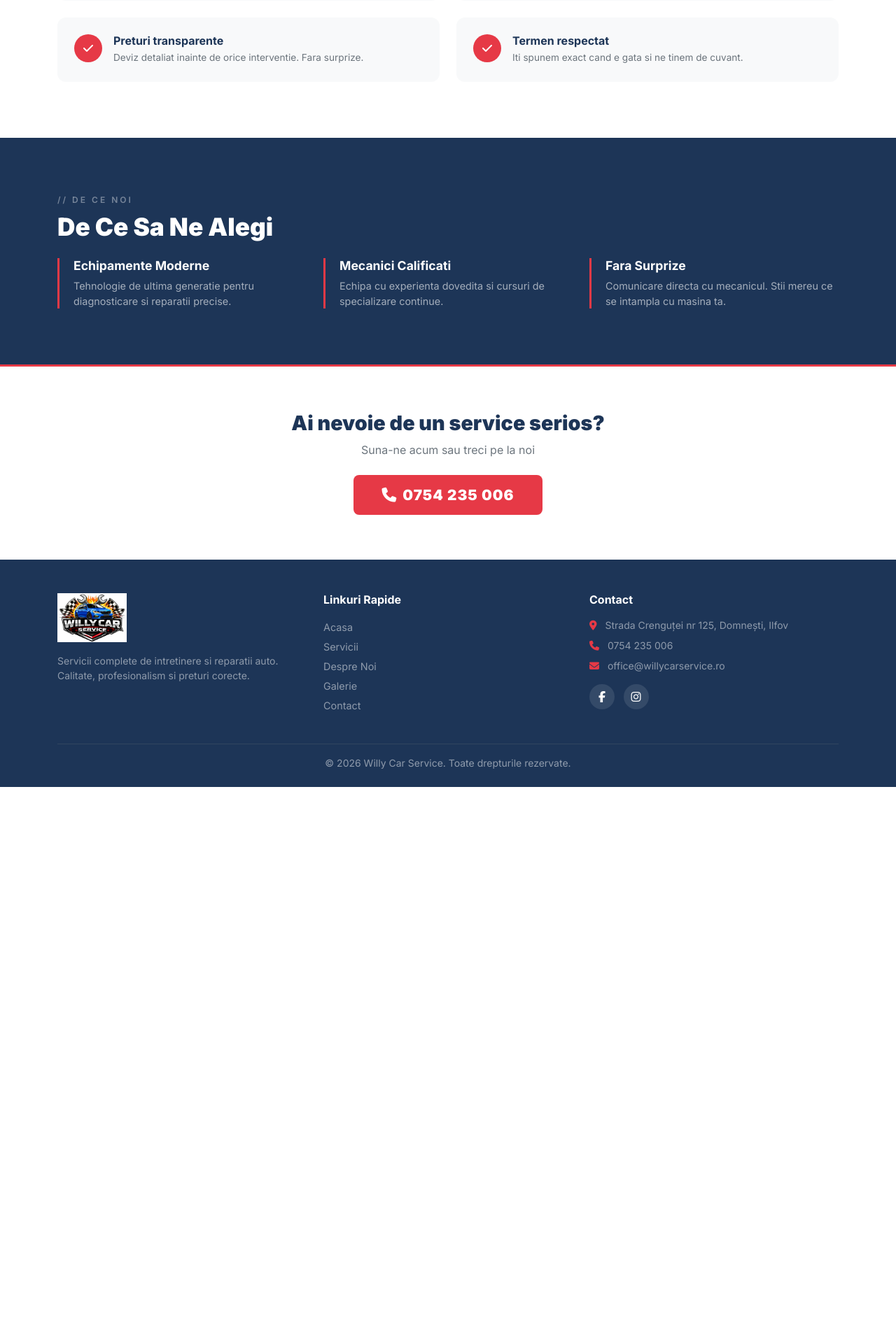
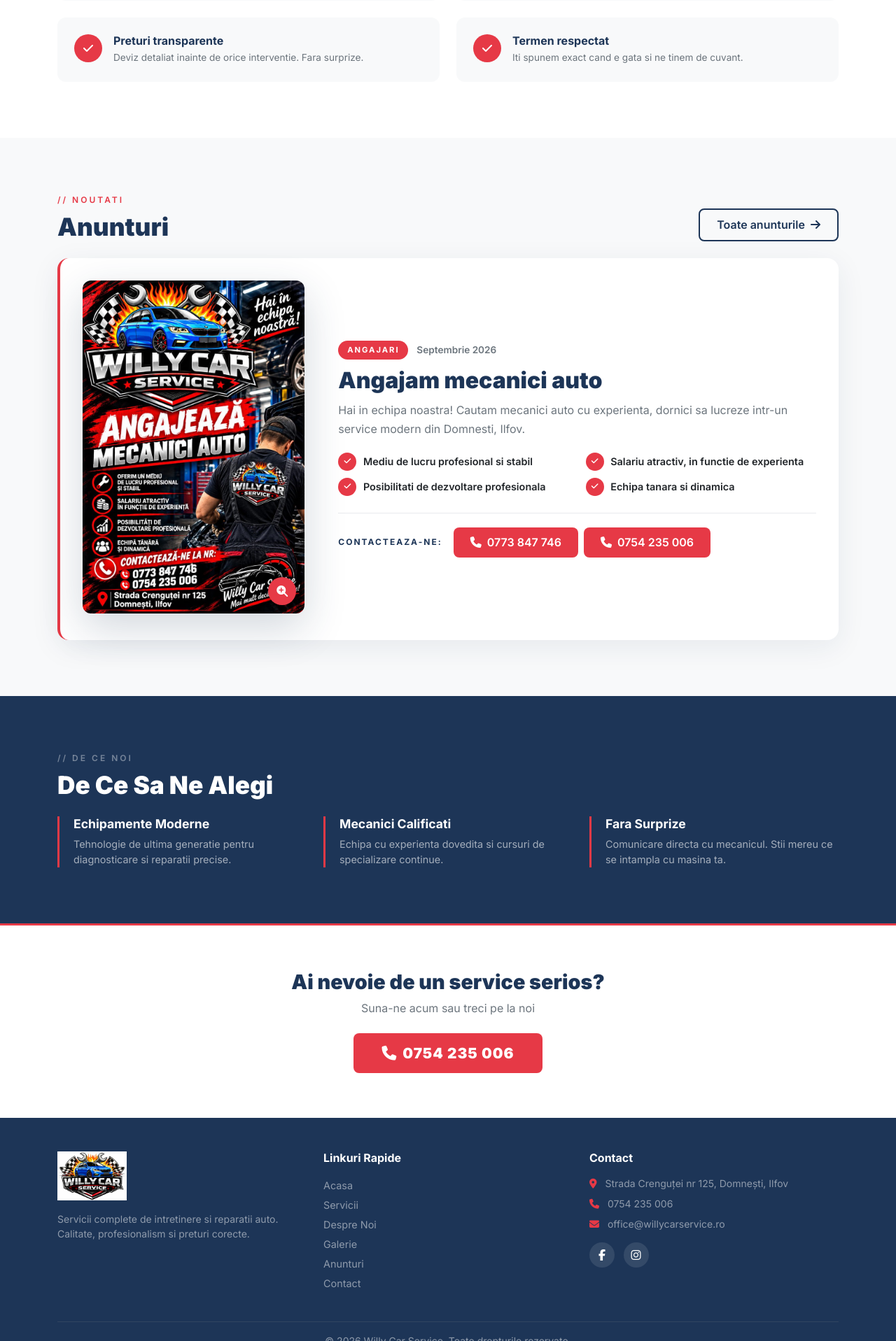
Before and after one commit to MariusTeler/websiteservicemihai, a Flask app: page / in a window 1280 px wide. Shown: the part 1466-3383 px from the top of the page at 70% size. Before the commit the page ends 2591 px from the top, so only its background shows below. Run offline with Flask 3, Linux system fonts and the light colour scheme.

Commit message:
feat: add announcements section and /anunturi page with hiring poster
Co-Authored-By: Claude Fable 5.1 <noreply@anthropic.com>

```diff
--- a/app.py
+++ b/app.py
@@ -2,10 +2,39 @@ from flask import Flask, render_template
 
 app = Flask(__name__)
 
+# Anunturi afisate pe site. Pentru un anunt nou: copiaza imaginea in
+# static/images/anunturi/ si adauga o intrare la inceputul listei.
+# Cel mai recent anunt activ apare pe prima pagina; toate cele active apar pe /anunturi.
+ANUNTURI = [
+    {
+        "slug": "angajare-mecanici-2026",
+        "eticheta": "Angajari",
+        "titlu": "Angajam mecanici auto",
+        "descriere": "Hai in echipa noastra! Cautam mecanici auto cu experienta, "
+                     "dornici sa lucreze intr-un service modern din Domnesti, Ilfov.",
+        "beneficii": [
+            "Mediu de lucru profesional si stabil",
+            "Salariu atractiv, in functie de experienta",
+            "Posibilitati de dezvoltare profesionala",
+            "Echipa tanara si dinamica",
+        ],
+        "telefoane": ["0773 847 746", "0754 235 006"],
+        "imagine": "images/anunturi/angajare-mecanici-2026-800.jpg",
+        "imagine_full": "images/anunturi/angajare-mecanici-2026.jpg",
+        "data": "Septembrie 2026",
+        "activ": True,
+    },
+]
+
+
+def anunturi_active():
+    return [a for a in ANUNTURI if a.get("activ")]
+
 
 @app.route("/")
 def index():
-    return render_template("index.html")
+    active = anunturi_active()
+    return render_template("index.html", anunt=active[0] if active else None)
 
 
 @app.route("/servicii")
@@ -23,6 +52,11 @@ def galerie():
     return render_template("galerie.html")
 
 
+@app.route("/anunturi")
+def anunturi():
+    return render_template("anunturi.html", anunturi=anunturi_active())
+
+
 @app.route("/contact")
 def contact():
     return render_template("contact.html")
--- a/static/css/style.css
+++ b/static/css/style.css
@@ -483,6 +483,139 @@ body {
     color: var(--white);
 }
 
+/* Anunturi */
+.anunt-card {
+    background: var(--white);
+    border-radius: 1rem;
+    padding: 2rem;
+    border-left: 4px solid var(--accent);
+    box-shadow: 0 10px 40px rgba(29, 53, 87, 0.08);
+}
+
+.anunt-poster {
+    position: relative;
+    display: inline-block;
+    border-radius: 0.75rem;
+    overflow: hidden;
+    box-shadow: 0 20px 60px rgba(29, 53, 87, 0.2);
+    max-width: 360px;
+}
+
+.anunt-poster img {
+    width: 100%;
+    display: block;
+    transition: transform 0.4s ease;
+}
+
+.anunt-poster:hover img { transform: scale(1.03); }
+
+.anunt-poster-zoom {
+    position: absolute;
+    right: 0.75rem;
+    bottom: 0.75rem;
+    width: 40px;
+    height: 40px;
+    border-radius: 50%;
+    background: var(--accent);
+    color: var(--white);
+    display: flex;
+    align-items: center;
+    justify-content: center;
+    box-shadow: 0 4px 15px rgba(0, 0, 0, 0.3);
+}
+
+.anunt-meta {
+    display: flex;
+    align-items: center;
+    gap: 0.75rem;
+    margin-bottom: 0.75rem;
+}
+
+.anunt-badge {
+    background: var(--accent);
+    color: var(--white);
+    font-size: 0.7rem;
+    font-weight: 700;
+    letter-spacing: 2px;
+    text-transform: uppercase;
+    padding: 0.3rem 0.8rem;
+    border-radius: 2rem;
+}
+
+.anunt-date {
+    color: #6c757d;
+    font-size: 0.85rem;
+    font-weight: 600;
+}
+
+.anunt-title {
+    font-size: 2rem;
+    font-weight: 900;
+    color: var(--primary);
+    line-height: 1.1;
+    margin-bottom: 0.75rem;
+}
+
+.anunt-description {
+    color: #6c757d;
+    line-height: 1.7;
+    margin-bottom: 1.25rem;
+}
+
+.anunt-benefits {
+    list-style: none;
+    padding: 0;
+    margin: 0 0 1.5rem;
+    display: grid;
+    grid-template-columns: repeat(2, minmax(0, 1fr));
+    gap: 0.6rem 1.5rem;
+}
+
+.anunt-benefits li {
+    display: flex;
+    align-items: center;
+    gap: 0.6rem;
+    font-weight: 600;
+    color: var(--dark-text);
+    font-size: 0.9rem;
+}
+
+.anunt-check {
+    background: var(--accent);
+    color: var(--white);
+    width: 26px;
+    height: 26px;
+    border-radius: 50%;
+    display: inline-flex;
+    align-items: center;
+    justify-content: center;
+    font-size: 0.7rem;
+    flex-shrink: 0;
+}
+
+.anunt-contact {
+    display: flex;
+    flex-wrap: wrap;
+    align-items: center;
+    gap: 0.75rem 1rem;
+    padding-top: 1.25rem;
+    border-top: 1px solid rgba(29, 53, 87, 0.1);
+}
+
+.anunt-contact-label {
+    font-size: 0.75rem;
+    color: var(--primary);
+    letter-spacing: 2px;
+    text-transform: uppercase;
+    font-weight: 700;
+}
+
+.anunt-empty-icon {
+    font-size: 3rem;
+    color: var(--accent);
+    margin-bottom: 1rem;
+}
+
 @media (max-width: 991px) {
     .hero-title { font-size: 2.5rem; }
     .section-title { font-size: 1.8rem; }
@@ -490,6 +623,10 @@ body {
 
 @media (max-width: 767px) {
     .hero-section { padding: 6rem 0 3rem; min-height: auto; }
+    .anunt-card { padding: 1.25rem; }
+    .anunt-title { font-size: 1.5rem; }
+    .anunt-benefits { grid-template-columns: 1fr; }
+    .anunt-poster { max-width: 280px; }
     .hero-title { font-size: 2rem; }
     .section-padding { padding: 3rem 0; }
     .page-header { padding: 6rem 0 2rem; }
--- /dev/null
+++ b/templates/_anunt_card.html
@@ -0,0 +1,35 @@
+<div class="anunt-card">
+    <div class="row g-4 g-lg-5 align-items-center">
+        <div class="col-md-5 col-lg-4 text-center" data-aos="fade-right">
+            <a href="{{ url_for('static', filename=anunt.imagine_full) }}" class="glightbox anunt-poster" data-gallery="anunt-{{ anunt.slug }}" data-title="{{ anunt.titlu }}">
+                <img src="{{ url_for('static', filename=anunt.imagine) }}" alt="{{ anunt.titlu }}" class="img-fluid">
+                <span class="anunt-poster-zoom"><i class="fas fa-search-plus"></i></span>
+            </a>
+        </div>
+        <div class="col-md-7 col-lg-8" data-aos="fade-left">
+            <div class="anunt-meta">
+                <span class="anunt-badge">{{ anunt.eticheta }}</span>
+                <span class="anunt-date">{{ anunt.data }}</span>
+            </div>
+            <h3 class="anunt-title">{{ anunt.titlu }}</h3>
+            <p class="anunt-description">{{ anunt.descriere }}</p>
+            {% if anunt.beneficii %}
+            <ul class="anunt-benefits">
+                {% for b in anunt.beneficii %}
+                <li><span class="anunt-check"><i class="fas fa-check"></i></span>{{ b }}</li>
+                {% endfor %}
+            </ul>
+            {% endif %}
+            {% if anunt.telefoane %}
+            <div class="anunt-contact">
+                <span class="anunt-contact-label">Contacteaza-ne:</span>
+                <div class="d-flex flex-wrap gap-2">
+                    {% for tel in anunt.telefoane %}
+                    <a href="tel:{{ tel | replace(' ', '') }}" class="btn btn-accent"><i class="fas fa-phone me-2"></i>{{ tel }}</a>
+                    {% endfor %}
+                </div>
+            </div>
+            {% endif %}
+        </div>
+    </div>
+</div>
--- a/templates/base.html
+++ b/templates/base.html
@@ -30,6 +30,7 @@
                     <li class="nav-item"><a class="nav-link" href="{{ url_for('servicii') }}">Servicii</a></li>
                     <li class="nav-item"><a class="nav-link" href="{{ url_for('despre') }}">Despre Noi</a></li>
                     <li class="nav-item"><a class="nav-link" href="{{ url_for('galerie') }}">Galerie</a></li>
+                    <li class="nav-item"><a class="nav-link" href="{{ url_for('anunturi') }}">Anunturi</a></li>
                     <li class="nav-item"><a class="nav-link" href="{{ url_for('contact') }}">Contact</a></li>
                     <li class="nav-item ms-lg-3">
                         <a class="btn btn-accent btn-sm" href="{{ url_for('contact') }}">
@@ -55,6 +56,7 @@
                         <li><a href="{{ url_for('servicii') }}" class="footer-link">Servicii</a></li>
                         <li><a href="{{ url_for('despre') }}" class="footer-link">Despre Noi</a></li>
                         <li><a href="{{ url_for('galerie') }}" class="footer-link">Galerie</a></li>
+                        <li><a href="{{ url_for('anunturi') }}" class="footer-link">Anunturi</a></li>
                         <li><a href="{{ url_for('contact') }}" class="footer-link">Contact</a></li>
                     </ul>
                 </div>
--- a/templates/index.html
+++ b/templates/index.html
@@ -139,6 +139,24 @@
     </div>
 </section>
 
+<!-- Anunturi -->
+{% if anunt %}
+<section class="section-padding bg-light-custom anunt-section" id="anunturi">
+    <div class="container">
+        <div class="d-flex flex-wrap justify-content-between align-items-end gap-3 mb-4">
+            <div>
+                <div class="section-tag" data-aos="fade-up">// Noutati</div>
+                <h2 class="section-title mb-0" data-aos="fade-up">Anunturi</h2>
+            </div>
+            <a href="{{ url_for('anunturi') }}" class="btn btn-outline-primary-custom" data-aos="fade-up">
+                Toate anunturile <i class="fas fa-arrow-right ms-1"></i>
+            </a>
+        </div>
+        {% include "_anunt_card.html" %}
+    </div>
+</section>
+{% endif %}
+
 <!-- De Ce Sa Ne Alegi -->
 <section class="why-section">
     <div class="container">
```
Also changed, not shown: templates/anunturi.html (added, +35 -0 lines), static/images/anunturi/angajare-mecanici-2026-800.jpg (added), static/images/anunturi/angajare-mecanici-2026.jpg (added).
